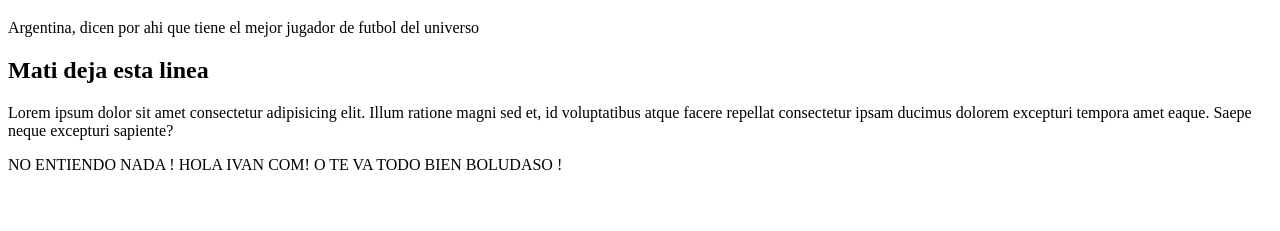
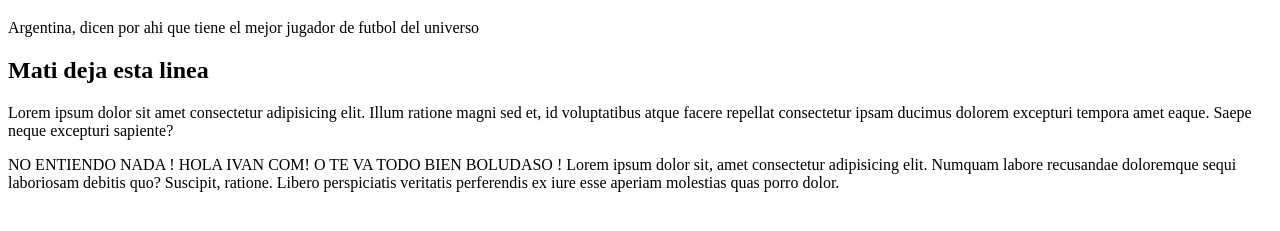
Before and after one commit to IvanBurbello/Mati-e-Ivan, a plain HTML site: page Argentina.html in a window 1280 px wide. Shown: the part 61-292 px from the top of the page. Drawn offline with Linux system fonts and the light colour scheme.

Commit message:
[ADD] Lorem

```diff
--- a/Argentina.html
+++ b/Argentina.html
@@ -22,7 +22,7 @@ NO ENTIENDO NADA !
 HOLA IVAN COM! O TE VA TODO BIEN
 
 BOLUDASO !
-
+Lorem ipsum dolor sit, amet consectetur adipisicing elit. Numquam labore recusandae doloremque sequi laboriosam debitis quo? Suscipit, ratione. Libero perspiciatis veritatis perferendis ex iure esse aperiam molestias quas porro dolor.
 
 </body>
 </html>
```
